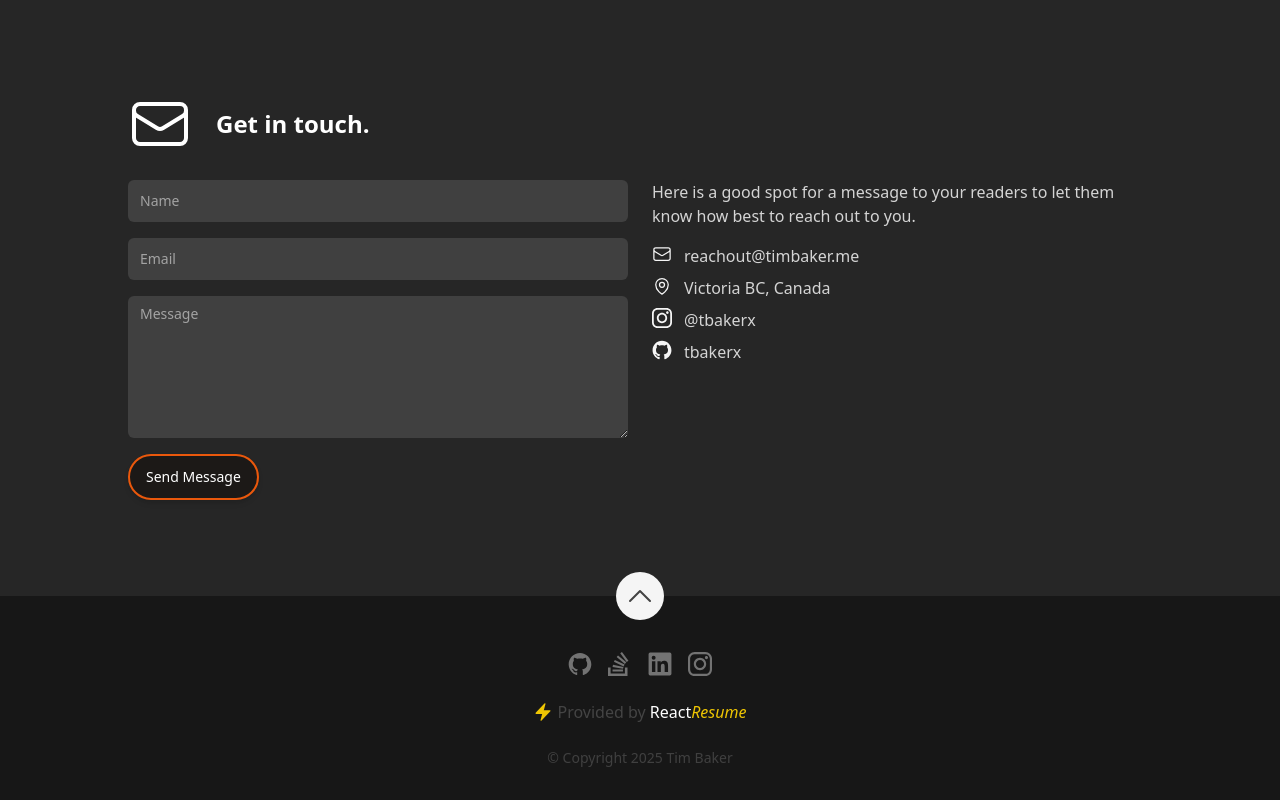
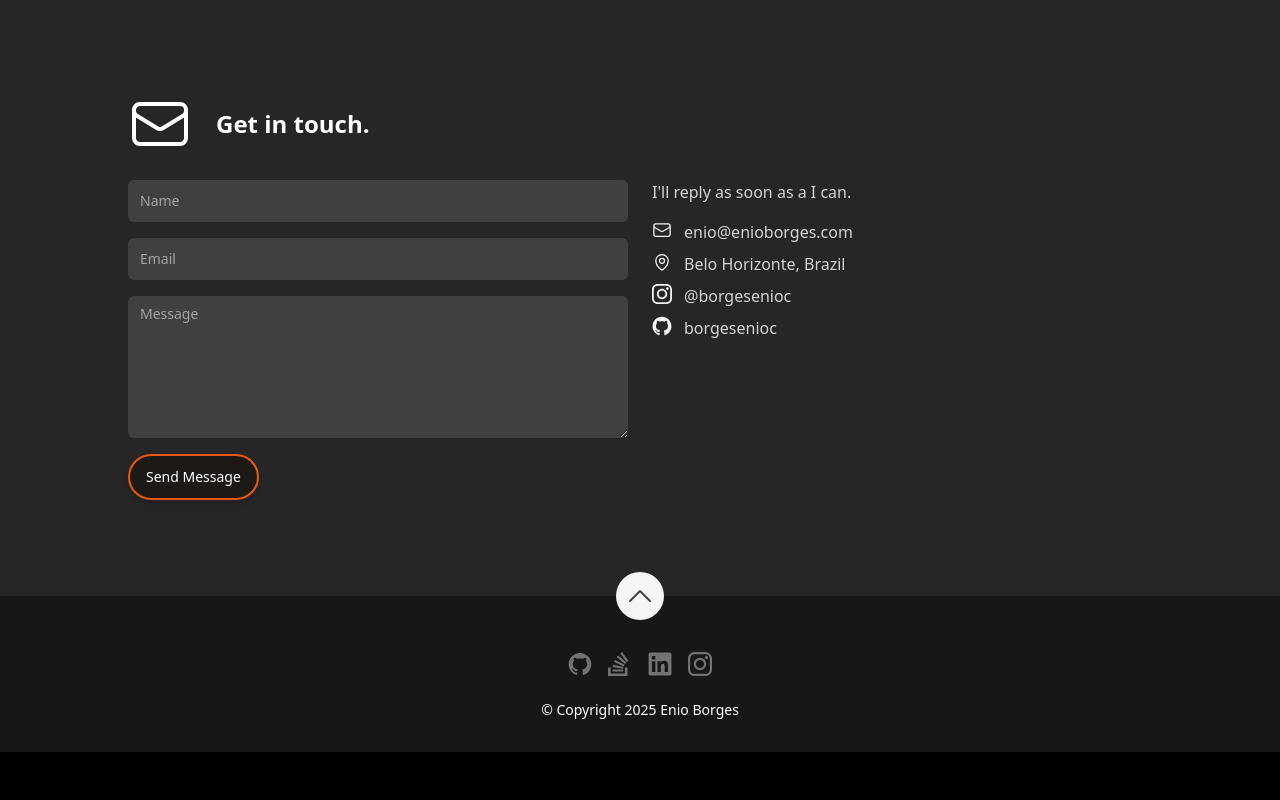
Before and after one commit to borgesenioc/react-resume-enio, a Next.js app: page / in a window 1280 px wide. Shown: the part 4112-4912 px from the top of the page. After the commit the page ends 4864 px from the top, so only its background shows below. Built offline with nearby package versions, Linux system fonts and the light colour scheme.

Commit message:
Update link behavior to open on a new window

```diff
--- a/src/components/Sections/Footer.tsx
+++ b/src/components/Sections/Footer.tsx
@@ -19,16 +19,7 @@ const Footer: FC = memo(() => (
       <div className="flex gap-x-4 text-neutral-500">
         <Socials />
       </div>
-      <a
-        className="-m-2 flex items-center gap-x-1 rounded-md p-2 ring-yellow focus:outline-none focus:ring-2"
-        href="https://reactresume.com">
-        <BoltIcon className="h-5 w-5 text-yellow" />
-        <span>
-          Provided by <span className="text-white">React</span>
-          <span className="italic text-yellow">Resume</span>
-        </span>
-      </a>
-      <span className="text-sm text-neutral-700">© Copyright {currentYear} Tim Baker</span>
+      <span className="text-sm text-white">© Copyright {currentYear} Enio Borges</span>
     </div>
   </div>
 ));
--- a/src/components/Sections/Hero.tsx
+++ b/src/components/Sections/Hero.tsx
@@ -28,14 +28,17 @@ const Hero: FC = memo(() => {
               <Socials />
             </div>
             <div className="flex w-full justify-center gap-x-4">
-              {actions.map(({href, text, primary, Icon}) => (
+              {actions.map(({href, text, primary, Icon, target, rel}) => (
                 <a
                   className={classNames(
                     'flex gap-x-2 rounded-full border-2 bg-none px-4 py-2 text-sm font-medium text-gray-800 ring-offset-gray-700/80 hover:bg-gray-700/80 focus:outline-none focus:ring-2 focus:ring-offset-2 sm:text-base',
                     primary ? 'border-orange-500 ring-orange-500' : 'border-black ring-black',
                   )}
                   href={href}
-                  key={text}>
+                  key={text}
+                  target={target || '_self'} // Ensure target is set correctly
+                  rel={rel || (target === '_blank' ? 'noopener noreferrer' : undefined)} // Add rel for security
+                  >
                   {text}
                   {Icon && <Icon className="h-5 w-5 text-gray-800 sm:h-6 sm:w-6" />}
                 </a>
--- a/src/data/data.tsx
+++ b/src/data/data.tsx
@@ -89,8 +89,7 @@ export const heroData: Hero = {
       text: 'Resume',
       primary: true,
       Icon: ArrowDownTrayIcon,
-      target: '_blank' as const,
-      rel: 'noopener noreferrer' as const,
+      target: '_blank',
     },
     {
       href: `#${SectionId.Contact}`,
@@ -340,27 +339,27 @@ export const testimonial: TestimonialSection = {
 
 export const contact: ContactSection = {
   headerText: 'Get in touch.',
-  description: 'Here is a good spot for a message to your readers to let them know how best to reach out to you.',
+  description: 'I\'ll reply as soon as a I can.',
   items: [
     {
       type: ContactType.Email,
-      text: 'reachout@timbaker.me',
-      href: 'mailto:reachout@timbaker.me',
+      text: 'enio@enioborges.com',
+      href: 'mailto:enio@enioborges.com',
     },
     {
       type: ContactType.Location,
-      text: 'Victoria BC, Canada',
-      href: 'https://www.google.ca/maps/place/Victoria,+BC/@48.4262362,-123.376775,14z',
+      text: 'Belo Horizonte, Brazil',
+      href: 'https://www.google.com/maps/place/Belo+Horizonte,+State+of+Minas+Gerais/',
     },
     {
       type: ContactType.Instagram,
-      text: '@tbakerx',
-      href: 'https://www.instagram.com/tbakerx/',
+      text: '@borgesenioc',
+      href: 'https://www.instagram.com/borgesenioc/',
     },
     {
       type: ContactType.Github,
-      text: 'tbakerx',
-      href: 'https://github.com/tbakerx',
+      text: 'borgesenioc',
+      href: 'https://github.com/borgesenioc',
     },
   ],
 };
```
